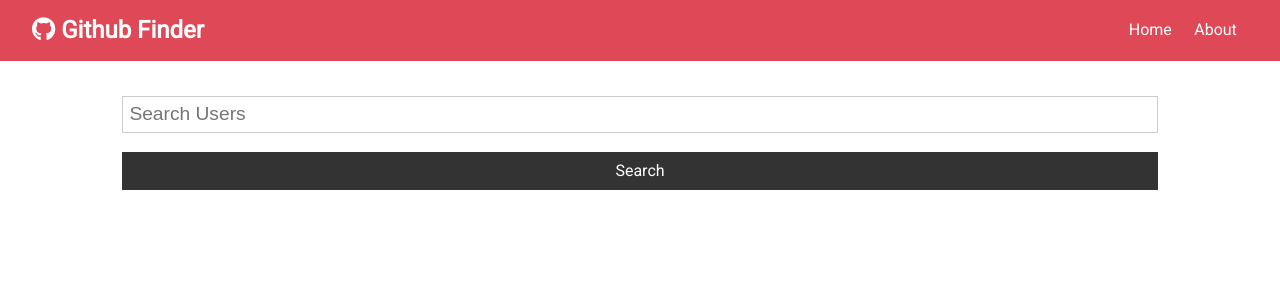
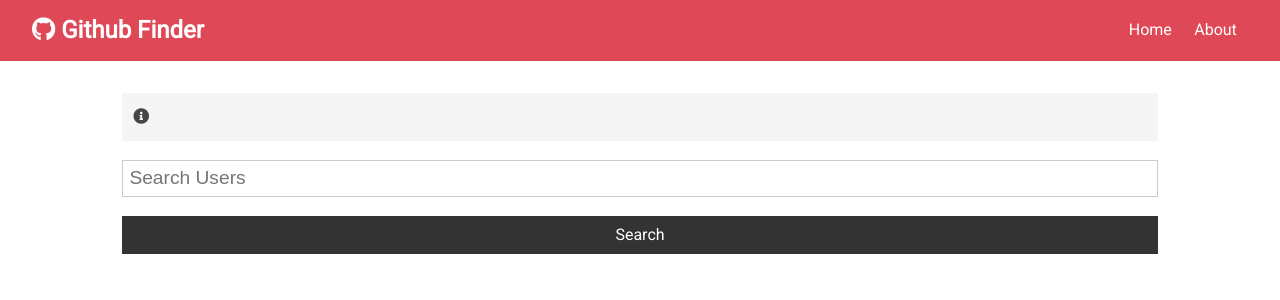
Before and after one commit to ETCraig/ReactFrontToBack-Github-Finder, a React (Create React App) app: page / in a window 1280 px wide. Shown: the top 300 px of the page. Built offline with nearby package versions, Linux system fonts and the light colour scheme.

Commit message:
Moved Alerts Into New Alert Context && Reducer

```diff
--- a/src/App.js
+++ b/src/App.js
@@ -1,4 +1,4 @@
-import React, { Fragment, useState } from 'react';
+import React, { Fragment } from 'react';
 import './App.css';
 
 import About from './components/pages/About';
@@ -9,29 +9,23 @@ import User from './components/users/User';
 import Users from './components/users/Users';
 
 import GitHubState from './context/github/GitHubState';
+import AlertState from './context/alert/AlertState';
 
 import { BrowserRouter as Router, Switch, Route } from 'react-router-dom';
 
 const App = () => {
-  const [alert, setAlert] = useState(null);
-
-  //Changes Alert
-  const handleSearchAlert = (msg, type) => {
-    setAlert({ msg, type })
-    setTimeout(() => setAlert(null), 5000);
-  }
-
   return (
     <GitHubState>
+      <AlertState>
         <Router>
           <div className="App">
             <Navbar />
             <div className="container">
-            <Alert alert={alert} />
+              <Alert />
               <Switch>
                 <Route exact path="/" render={props => (
                   <Fragment>
-                  <Search handleSearchAlert={handleSearchAlert} />
+                    <Search />
                     <Users />
                   </Fragment>
                 )} />
@@ -41,6 +35,7 @@ const App = () => {
             </div>
           </div>
         </Router>
+      </AlertState>
     </GitHubState>
   );
 }
--- a/src/components/layout/Alert.js
+++ b/src/components/layout/Alert.js
@@ -1,6 +1,13 @@
-import React from 'react'
+import React, { useContext } from 'react'
 
-const Alert = ({ alert }) => {
+import AlertContext from '../../context/alert/alertContext';
+
+const Alert = () => {
+
+    const alertContext = useContext(AlertContext);
+
+    const alert = alertContext;
+
     return (
         alert !== null && (
             <div className={`alert alert-${alert.type}`}>
--- a/src/components/users/Search.js
+++ b/src/components/users/Search.js
@@ -1,21 +1,20 @@
 import React, { useState, useContext } from 'react'
 
 import gitHubContext from '../../context/github/gitHubContext';
+import AlertContext from '../../context/alert/alertContext';
 
-import PropTypes from 'prop-types';
-import githubContext from '../../context/github/gitHubContext';
-
-const Search = ({ handleSearchAlert }) => {
+const Search = () => {
     const githubContext = useContext(gitHubContext);
+    const alertContext = useContext(AlertContext);
     const [text, setText] = useState('');
 
 
     const handleSubmit = e => {
         e.preventDefault();
         if (text === '') {
-            handleSearchAlert('Please Enter a Name', 'light');
+            alertContext.handleSearchAlert('Please Enter a Name', 'light');
         } else {
-        githubContext.searchUsers(text);
+            githubContext.searchUsers(text);
             setText('');
         }
     }
@@ -43,8 +42,4 @@ const Search = ({ handleSearchAlert }) => {
     );
 }
 
-Search.propsTypes = {
-    handleSearchAlert: PropTypes.func.isRequired
-}
-
 export default Search
--- /dev/null
+++ b/src/context/alert/AlertState.js
@@ -0,0 +1,31 @@
+import React, { useReducer } from 'react';
+import alertContext from './alertContext';
+import AlertReducer from './alertReducer';
+import {
+    SET_ALERT, REMOVE_ALERT
+} from '../Types';
+
+const AlertState = props => {
+    const initialState = null;
+    const [state, dispatch] = useReducer(AlertReducer, initialState);
+
+    //Changes Alert
+    const handleSearchAlert = (msg, type) => {
+        dispatch({
+            TYPE: SET_ALERT,
+            payload: { msg, type }
+        });
+        setTimeout(() => dispatch({ type: REMOVE_ALERT }), 5000);
+    }
+
+    return <alertContext.Provider
+        value={{
+            alert: state,
+            handleSearchAlert,
+        }}
+    >
+        {props.children}
+    </alertContext.Provider>
+}
+
+export default AlertState;
--- /dev/null
+++ b/src/context/alert/alertContext.js
@@ -0,0 +1,5 @@
+import { createContext } from 'react';
+
+const alertContext = createContext();
+
+export default alertContext;
--- /dev/null
+++ b/src/context/alert/alertReducer.js
@@ -0,0 +1,12 @@
+import { SET_ALERT, REMOVE_ALERT } from '../Types';
+
+export default (state, action) => {
+    switch (action.types) {
+        case SET_ALERT:
+            return action.payload
+        case REMOVE_ALERT:
+            return null;
+        default:
+            return state
+    }
+}
```
Lines whose indentation alone changed are shown as unchanged.
